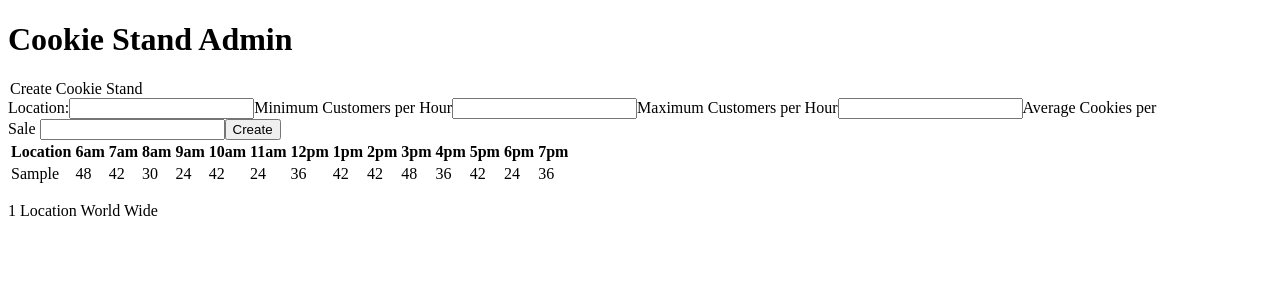
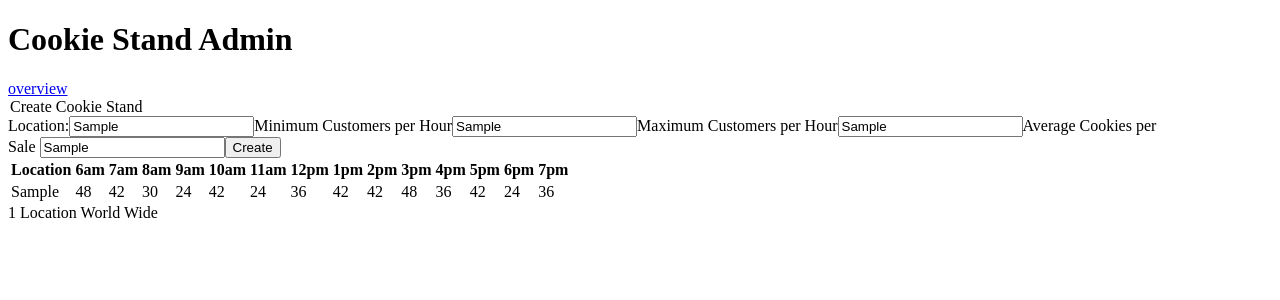
Before and after one commit to MasonChance/cookie-stand-admin, a Next.js app: page / in a window 1280 px wide. Both pictures are taken after typing "Sample", "Sample", "Sample", "Sample" into the empty fields and a click on the button "Create". Shown: the top 300 px of the page. Built offline with nearby package versions, Linux system fonts and the light colour scheme.

Commit message:
functional components fully extracted

```diff
--- a/components/footer.js
+++ b/components/footer.js
@@ -0,0 +1,17 @@
+
+import {layoutGuide} from '../utility'
+
+function Footer(props){
+    if (props.count.length === 1){
+      return(
+      <footer className={layoutGuide('bg-green-300')}>{props.count.length} Location World Wide</footer>
+      )
+    } else {
+      return (
+        <footer className={layoutGuide('bg-green-300')}>{props.count.length} Locations World Wide</footer>
+      )
+    }
+
+  }
+
+export default Footer;
--- a/components/form-new-stand.js
+++ b/components/form-new-stand.js
@@ -0,0 +1,52 @@
+import {layoutGuide} from '../utility'
+import { useState } from 'react'
+import ReportTable from './table-stand-sum'
+import { hours } from '../assets/data'
+import Footer from './footer'
+
+
+function CreateStandForm(event){
+    const [reports, setReports] = useState([])
+
+    function onCreateHandler(event){
+      event.preventDefault();
+
+      const cookieStand = {
+        location : event.target.location.value,
+        hourlySales : [48, 42, 30, 24, 42, 24, 36, 42, 42, 48, 36, 42, 24, 36]
+      }
+
+      setReports([...reports, cookieStand])
+
+    }
+
+    return(
+        <>
+            <form onSubmit={onCreateHandler} className={layoutGuide('w-7/8 h-7/8 mb-5 grid grid-rows-4 grid-cols-4 items-baseline px-3 bg-green-300 gap-y-1 gap-x-2')}>
+                <legend className={layoutGuide('row-span-1 col-span-4 self-center text-center')}>Create Cookie Stand</legend>
+
+                <label htmlFor='location' className={layoutGuide('row-start-2 col-start-1 ml-2')}>Location:</label>
+                <input name='location' type='text' className={layoutGuide('row-start-2 col-start-2 col-span-3 w-7/8 pr-3 mx-5 bg-white')}></input>
+
+                <label htmlFor='minCust' className={layoutGuide('row-start-3 col-start-1')}>Minimum Customers per Hour</label>
+                <input name='minCust' type='text' className={layoutGuide(' row-start-4 col-start-1 bg-white')}></input>
+
+                <label htmlFor='maxCust' className={layoutGuide('row-start-3 row-end-4 col-start-2')}>Maximum Customers per Hour</label>
+                <input name='maxCust' type='text' className={layoutGuide('row-start-4 col-start-2 bg-white')}></input>
+
+                <label htmlFor='avgCookie' className={layoutGuide('row-start-3 row-end-4 col-start-3')}>Average Cookies per  <br/>Sale </label>
+                <input name='avgCookie' type='text' className={layoutGuide('row-start-4 col-start-3 bg-white')}></input>
+
+                <button type='submit' className={layoutGuide('row-start-3 row-end-4 col-start-4 col-end-5 self-end h-5/6 bg-green-600 ml-2')}>Create</button>
+
+
+            </form>
+
+            <ReportTable allStands={reports} hourly={hours} />
+
+            <Footer count={reports} />
+        </>
+    )
+};
+
+export default CreateStandForm;
--- a/components/header.js
+++ b/components/header.js
@@ -1,15 +1,20 @@
-// import {layoutGuide} from '../utility'
+import {layoutGuide} from '../utility'
+import Link from 'next/link'
 
-// function Header(props){
+function Header(props){
 
-//     return(
+    return(
 
-//         <header className={layoutGuide("pl-2.5 px-5 mx-auto bg-green-300")}>
-//             <h1 className={layoutGuide("font-semibold text-4x1 ")}>{props.title}</h1>
-//         </header>
+        <header className={layoutGuide("px-5 mx-auto w-full bg-green-300 inline-grid ")}>
+            <h1 className={layoutGuide(" w-auto font-semibold text-4x1")}>{props.title}</h1>
+            <nav className={layoutGuide('col-start-2 col-span-1 self-end')}>
 
-//     )
+                <Link href="/overview">
+                <a className={layoutGuide('border-1 border-gray-300 rounded-sm bg-green-500')}>overview</a>
+                </Link>
+            </nav>
+        </header>
+    )
 
-// };
-
-// modules.exports = Header();
+  };
+export default Header;
--- a/components/table-stand-sum.js
+++ b/components/table-stand-sum.js
@@ -0,0 +1,28 @@
+import {layoutGuide} from '../utility'
+
+
+
+function ReportTable(props){
+
+    if (props.allStands.length == 0){
+        return <h2>No Cookie Stands Available</h2>
+    }
+
+    return (
+        <table className={layoutGuide('w-7/8 mt-10 bg-green-200 table-auto')} >
+            <thead className={layoutGuide('')}>
+                <tr className={layoutGuide('')}>
+                <th className={layoutGuide('mr-3 pr-10 border-b-2 border-black')}>Location</th>
+                { props.hourly.map(hr=><th className={layoutGuide('mx-1 pr-1 border-b-2 border-black')}>{hr}</th>) }
+                </tr>
+            </thead>
+            <tbody>
+                {props.allStands.map(stand => <tr key={stand.location} className={layoutGuide('border-2 border-black text-center')}><td className={layoutGuide('border-2 border-black')}>{stand.location}</td>{stand.hourlySales.map(sold=><td className={layoutGuide('border-2 border-black')}>{sold}</td>)}</tr>)}
+
+            </tbody>
+        </table>
+
+    )
+};
+
+export default ReportTable;
--- a/pages/index.js
+++ b/pages/index.js
@@ -1,27 +1,13 @@
 import Head from 'next/head'
 import { stringify } from 'postcss'
 import { layoutGuide } from '../utility'
-import { hours } from '../assets/data'
-import { useState } from 'react'
-import { Link } from 'next/link'
+import  Header  from '../components/header'
+import CreateStandForm from '../components/form-new-stand'  // FIXME: import not maintaining state when imported
 
 
 export default function CookieStandAdmin() {
 
-  const [reports, setReports] = useState([])
 
-  function onCreateHandler(event){
-    event.preventDefault();
-
-    const cookieStand = {
-      location : event.target.location.value,
-      hourlySales : [48, 42, 30, 24, 42, 24, 36, 42, 42, 48, 36, 42, 24, 36]
-    }
-
-
-    setReports([...reports, cookieStand])
-
-  }
 
   return (
     <div className={layoutGuide('')}>
@@ -36,91 +22,7 @@ export default function CookieStandAdmin() {
       <main className={layoutGuide("mx-20 mt-2 ",false)}>
         <CreateStandForm />
 
-        <ReportTable allStands={reports} hourly={hours} />
-
-
       </main>
-
-      <Footer count={reports} />
     </div>
   )
-
-
-
-  function Header(props){
-
-    return(
-
-        <header className={layoutGuide("px-5 mx-auto")}>
-            <h1 className={layoutGuide("font-semibold text-4x1")}>{props.title}</h1>
-            {/* <nav>
-              <Link href="/overview">
-                <a>overview</a>
-              </Link>
-            </nav> */}
-        </header>
-    )
-
-  };
-
-  function CreateStandForm(props){
-    return(
-      <form onSubmit={onCreateHandler} className={layoutGuide('w-7/8 h-7/8 mb-5 grid grid-rows-4 grid-cols-4 items-baseline px-3 bg-green-300 gap-y-1 gap-x-2')}>
-        <legend className={layoutGuide('row-span-1 col-span-4 self-center text-center')}>Create Cookie Stand</legend>
-
-        <label htmlFor='location' className={layoutGuide('row-start-2 col-start-1 ml-2')}>Location:</label>
-        <input name='location' type='text' className={layoutGuide('row-start-2 col-start-2 col-span-3 w-7/8 pr-3 mx-5 bg-white')}></input>
-
-        <label htmlFor='minCust' className={layoutGuide('row-start-3 col-start-1')}>Minimum Customers per Hour</label>
-        <input name='minCust' type='text' className={layoutGuide(' row-start-4 col-start-1 bg-white')}></input>
-
-        <label htmlFor='maxCust' className={layoutGuide('row-start-3 row-end-4 col-start-2')}>Maximum Customers per Hour</label>
-        <input name='maxCust' type='text' className={layoutGuide('row-start-4 col-start-2 bg-white')}></input>
-
-        <label htmlFor='avgCookie' className={layoutGuide('row-start-3 row-end-4 col-start-3')}>Average Cookies per  <br/>Sale </label>
-        <input name='avgCookie' type='text' className={layoutGuide('row-start-4 col-start-3 bg-white')}></input>
-
-        <button className={layoutGuide('row-start-3 row-end-4 col-start-4 col-end-5 self-end h-5/6 bg-green-600 ml-2')}>Create</button>
-
-
-      </form>
-    )
-  };
-
-  function Footer(props){
-    if (props.count.length === 1){
-      return(
-      <p>{props.count.length} Location World Wide</p>
-      )
-    } else {
-      return (
-        <p>{props.count.length} Locations World Wide</p>
-      )
-    }
-
-  }
-
-  function ReportTable(props){
-
-
-    if (props.allStands.length == 0){
-      return <h2>No Cookie Stands Available</h2>
-    }
-
-    return (
-      <table className={layoutGuide('w-7/8 mt-10 bg-green-200 table-auto')} >
-        <thead className={layoutGuide('')}>
-          <tr className={layoutGuide('')}>
-            <th className={layoutGuide('mr-3 pr-10 border-b-2 border-black')}>Location</th>
-            { props.hourly.map(hr=><th className={layoutGuide('mx-1 pr-1 border-b-2 border-black')}>{hr}</th>) }
-          </tr>
-        </thead>
-        <tbody>
-          {reports.map(stand => <tr key={stand.location} className={layoutGuide('border-2 border-black text-center')}><td className={layoutGuide('border-2 border-black')}>{stand.location}</td>{stand.hourlySales.map(sold=><td className={layoutGuide('border-2 border-black')}>{sold}</td>)}</tr>)}
-
-        </tbody>
-      </table>
-
-    )
-  };
-}
+};
--- a/utility.js
+++ b/utility.js
@@ -11,6 +11,4 @@ const layoutGuide = function (tailwind, dev=false){
     }
     };
 
-
-
 module.exports = {'layoutGuide' : layoutGuide};
```
Also changed, not shown: components/base-top-level.js (deleted).
